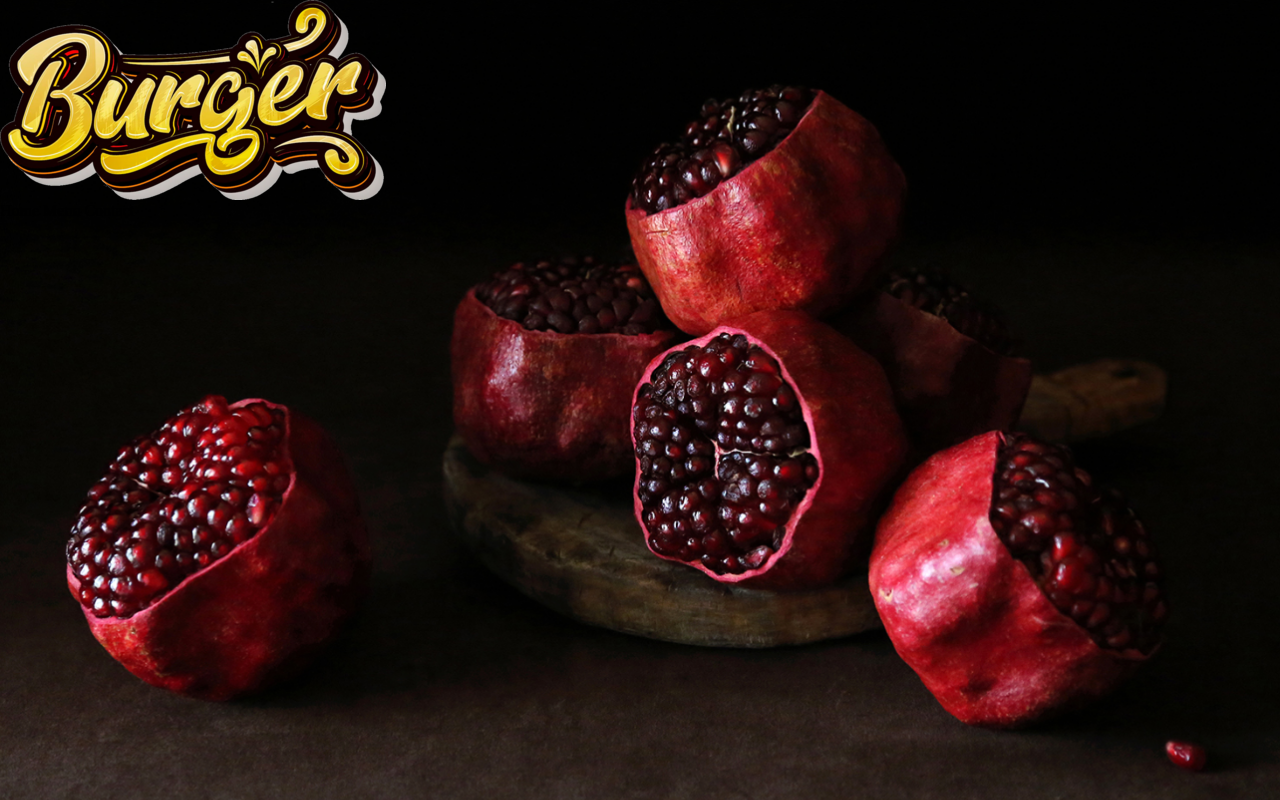
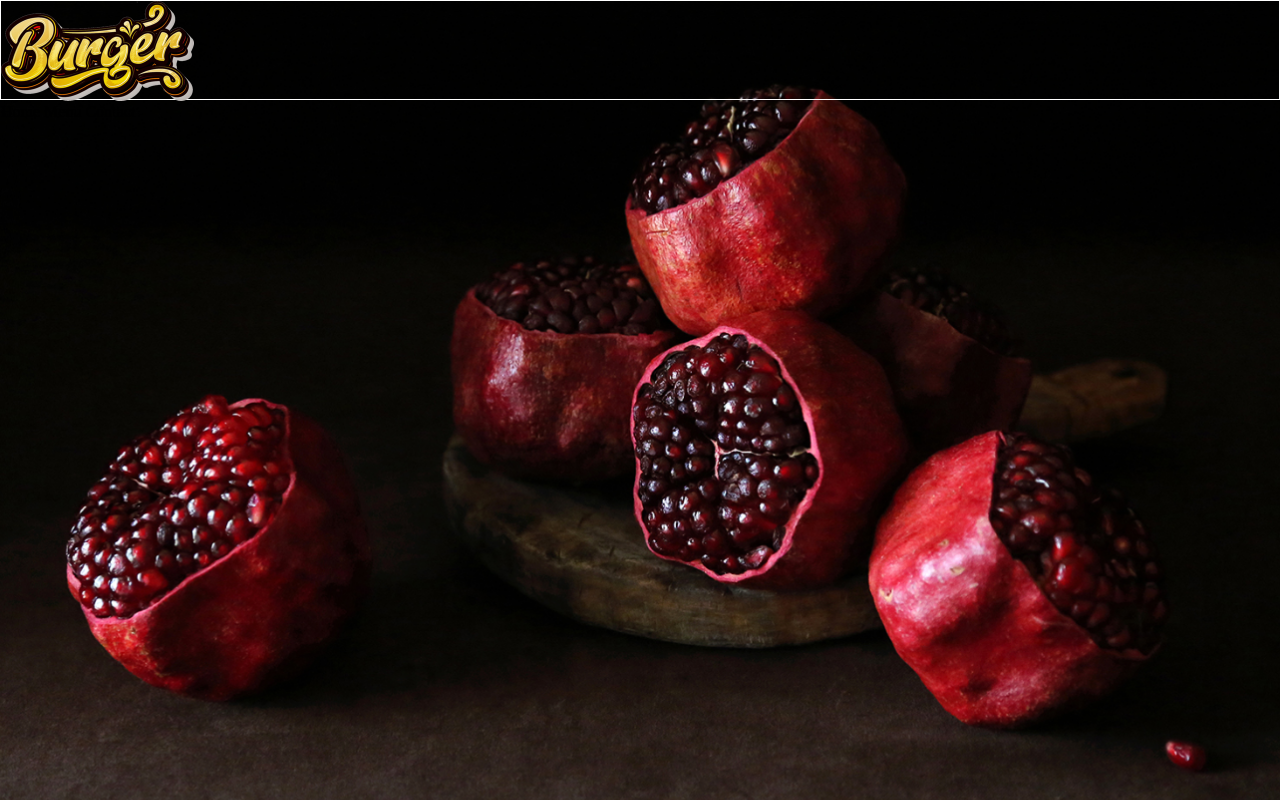
Before and after one commit to mattyjrae123/restaurant-page, a website built with webpack: page src/index.html in a window 1280 px wide. Built offline with nearby package versions, Linux system fonts and the light colour scheme.

Commit message:
Set header logo size to 100px

```diff
--- a/src/styles/style.css
+++ b/src/styles/style.css
@@ -15,3 +15,12 @@ div#content {
   background-repeat: no-repeat;
   background-size: cover;
 }
+
+header {
+  border: 1px solid white;
+  height: 100px;
+}
+
+header > #logo {
+  max-height: 100px;
+}
```
